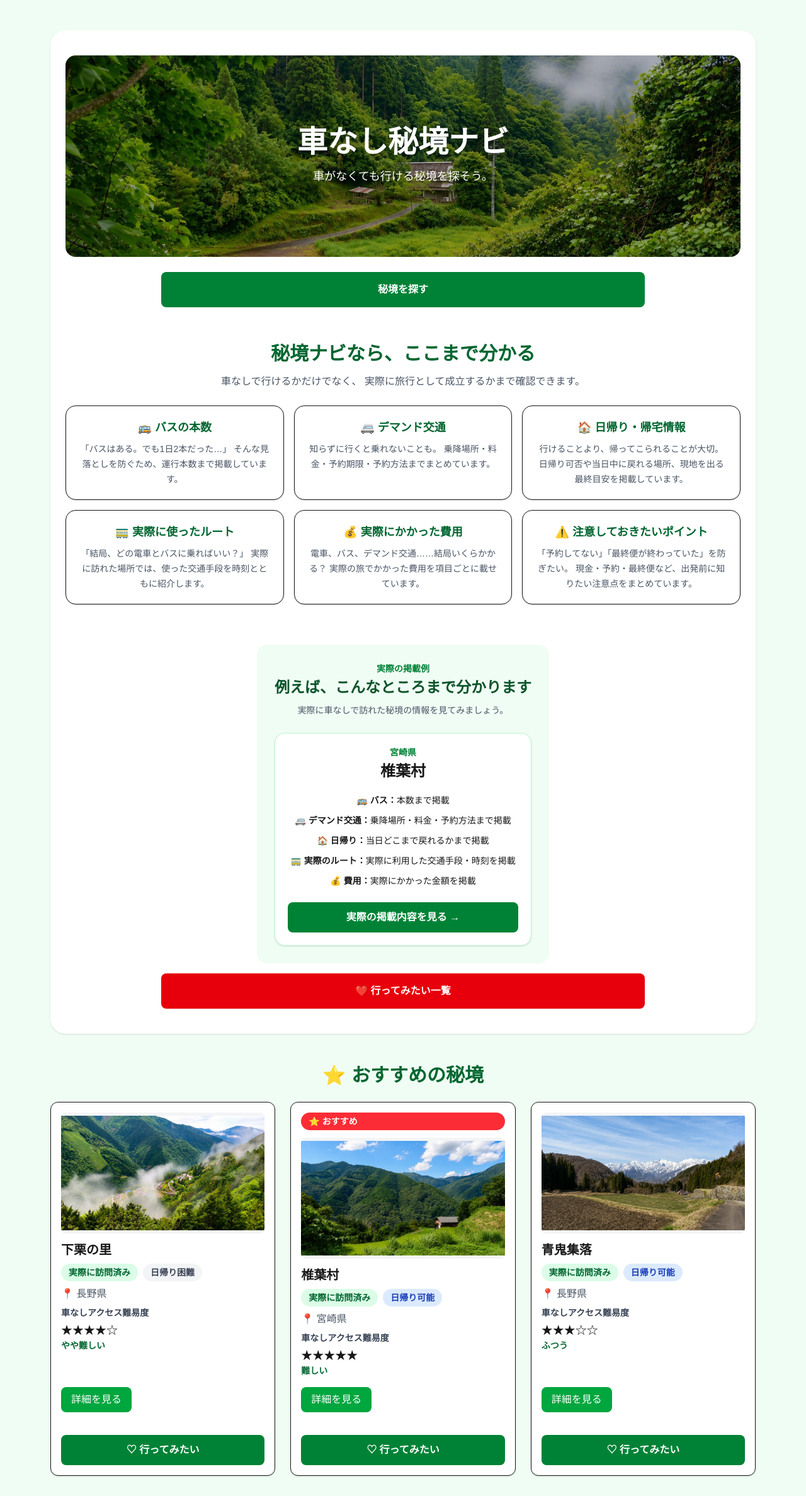
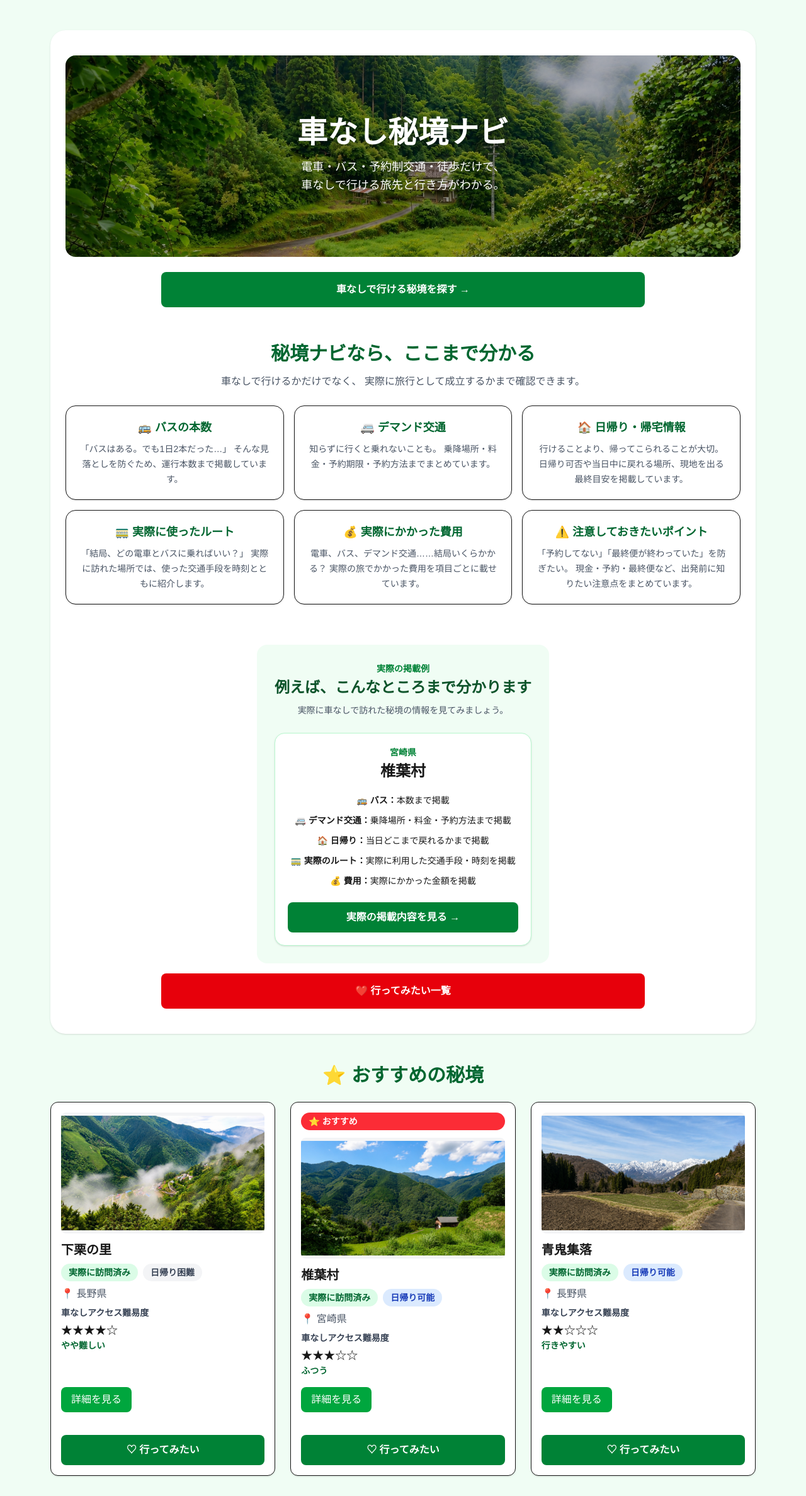
Before and after one commit to tabitto/hikyo-navi, a Next.js app: page / in a window 1280 px wide. Shown: the whole page at 63% size. Built offline with nearby package versions, Linux system fonts and the light colour scheme.

Commit message:
検索機能と交通情報表示を改善

```diff
--- a/app/components/Hero.tsx
+++ b/app/components/Hero.tsx
@@ -40,9 +40,11 @@ return (
             車なし秘境ナビ
           </h1>
 
-          <p className="mt-4 text-base font-medium text-white drop-shadow sm:text-lg">
-            車がなくても行ける秘境を探そう。
-          </p>
+          <p className="mt-4 text-base font-medium leading-relaxed text-white drop-shadow sm:text-lg">
+  電車・バス・予約制交通・徒歩だけで、
+  <br />
+  車なしで行ける旅先と行き方がわかる。
+</p>
         </div>
       </div>
     </div>
@@ -51,7 +53,7 @@ return (
       href="/search"
       className="mx-auto block w-full max-w-sm rounded-xl bg-green-700 px-8 py-4 text-center font-bold text-white transition hover:bg-green-800"
     >
-      秘境を探す
+      車なしで行ける秘境を探す →
     </Link>
   </div>
 );
--- a/app/page.tsx
+++ b/app/page.tsx
@@ -25,9 +25,11 @@ export default function Home() {
                   車なし秘境ナビ
                 </h1>
 
-                <p className="mt-4 text-base font-medium text-white drop-shadow sm:text-lg">
-                  車がなくても行ける秘境を探そう。
-                </p>
+                <p className="mt-4 text-base font-medium leading-relaxed text-white drop-shadow sm:text-lg">
+  電車・バス・予約制交通・徒歩だけで、
+  <br />
+  車なしで行ける旅先と行き方がわかる。
+</p>
               </div>
             </div>
           </div>
@@ -37,7 +39,7 @@ export default function Home() {
               href="/search"
               className="w-full max-w-3xl rounded-lg bg-green-700 px-8 py-4 text-center font-bold text-white transition hover:bg-green-800"
             >
-              秘境を探す
+              車なしで行ける秘境を探す →
             </Link>
 
             <section className="mt-10">
--- a/app/search/SearchPageContent.tsx
+++ b/app/search/SearchPageContent.tsx
@@ -59,10 +59,16 @@ if (sort) {
         </Link>
 
         <h1 className="mb-8 text-4xl font-bold text-green-800">
-          秘境を探す
+          車なしで行ける秘境を探す →
         </h1>
 
-        <div className="space-y-6 rounded-xl bg-white p-6 shadow">
+        <form
+  onSubmit={(event) => {
+    event.preventDefault();
+    handleSearch();
+  }}
+  className="space-y-6 rounded-xl bg-white p-6 shadow"
+>
           <div>
   <label className="mb-2 block font-bold">
     キーワード
@@ -72,6 +78,12 @@ if (sort) {
   type="text"
   value={keyword}
   onChange={(event) => setKeyword(event.target.value)}
+  onKeyDown={(event) => {
+    if (event.key === "Enter") {
+      event.preventDefault();
+      handleSearch();
+    }
+  }}
   placeholder="例：下栗、椎葉、長野"
   className="w-full rounded-lg border p-3"
 />
@@ -84,6 +96,12 @@ if (sort) {
             <select
   value={prefecture}
   onChange={(event) => setPrefecture(event.target.value)}
+  onKeyDown={(event) => {
+    if (event.key === "Enter") {
+      event.preventDefault();
+      handleSearch();
+    }
+  }}
   className="w-full rounded-lg border p-3"
 >
               <option value="">すべて</option>
@@ -92,6 +110,8 @@ if (sort) {
               <option value="徳島県">徳島県</option>
               <option value="宮崎県">宮崎県</option>
               <option value="兵庫県">兵庫県</option>
+              <option value="京都府">京都府</option>
+              <option value="熊本県">熊本県</option>
             </select>
           </div>
 
@@ -104,6 +124,12 @@ if (sort) {
   <select
   value={difficulty}
   onChange={(event) => setDifficulty(event.target.value)}
+  onKeyDown={(event) => {
+    if (event.key === "Enter") {
+      event.preventDefault();
+      handleSearch();
+    }
+  }}
   className="w-full rounded-lg border p-3"
 >
     <option value="">指定なし</option>
@@ -120,10 +146,15 @@ if (sort) {
   <select
   value={sort}
   onChange={(event) => setSort(event.target.value)}
+  onKeyDown={(event) => {
+    if (event.key === "Enter") {
+      event.preventDefault();
+      handleSearch();
+    }
+  }}
   className="w-full rounded-lg border p-2"
 >
   <option value="">おすすめ順</option>
-<option value="walking">徒歩距離が短い順</option>
 <option value="difficultyAsc">難易度が低い順</option>
 <option value="difficultyDesc">難易度が高い順</option>
 <option value="name">名前順</option>
@@ -131,11 +162,12 @@ if (sort) {
 </div>
 
   <button
-            onClick={handleSearch}
+  type="submit"
   className="w-full rounded-lg bg-green-700 px-6 py-3 font-bold text-white hover:bg-green-800"
 >
   検索する
 </button>
+
 <button
   type="button"
   onClick={handleReset}
@@ -143,7 +175,8 @@ if (sort) {
 >
   条件をリセット
 </button>
-        </div>
+
+</form>
 </div>
 </main>
 );
--- a/data/spots.ts
+++ b/data/spots.ts
@@ -9,10 +9,18 @@ export const spots = [
     train: "新宿から約8時間",
     difficulty: "★★★★☆",
     difficultyLevel: 4,
+    difficultyReasons: [
+  "公共交通の本数が少ない",
+  "予約制交通の利用が必要で、運行日が限定されている",
+  "徒歩の区間が10キロ以上ある",
+
+],
     routeEntrance: "飯田駅",
     visited: true,
-
-dayTrip: {
+    lastChecked: "2026年8月31日",
+    officialTransportUrl: "https://www.city.iida.lg.jp/soshiki/10/p0182.html",
+
+  dayTrip: {
   possible: false,
   returnToEntrance: false,
   lastDeparture: "",
@@ -156,10 +164,19 @@ costs: [
     walking: "1.8km",
     walkingDistance: 1.8,
     train: "宮崎空港から約4時間20分",
-    difficulty: "★★★★★",
-　　difficultyLevel: 5,
+    difficulty: "★★★☆☆",
+　　difficultyLevel: 3,
+　　difficultyReasons: [
+  "公共交通の本数が少ない",
+  "予約制交通の利用が必要",
+
+],
    routeEntrance: "日向市駅",
    visited: true,
+   lastChecked: "2026年8月31日",
+officialTransportUrl: "https://www.vill.shiiba.miyazaki.jp/promote/bus.php",
+
+
     image: "/images/shiiba.JPG",
     access: "日向市駅 → 路線バス → 椎葉村",
     memo: "バスの本数が1日2本と少ないため、事前に時刻表を確認しておくと安心です。",
@@ -300,10 +317,19 @@ stayTime: "1泊",
   walking: "2km",
   walkingDistance: 2,
   train: "新宿から約6時間",
-  difficulty: "★★★☆☆",
-  difficultyLevel: 3,
+  difficulty: "★★☆☆☆",
+  difficultyLevel: 2,
+  difficultyReasons: [
+  "目的地まで公共交通で行ける",
+  "予約制交通の利用が必要",
+  "徒歩の区間がほぼない",
+
+],
   routeEntrance: "信濃森上駅",
   visited: true,
+lastChecked: "2026年8月31日",
+officialTransportUrl: "https://www.vill.hakuba.lg.jp/gyosei/gyoseijoho/mizikanachiikikotsu/hakubademanndo/index.html",
+
   image: "/images/aoni.JPG",
   access: "信濃森上駅 → デマンド交通 → 青鬼集落",
   memo: "デマンド交通は事前予約が必要です。アプリから予約することができます。",
@@ -446,8 +472,16 @@ warnings: [
   train: "岡山駅から約3時間15分（乗り換え、宿泊時間を除く）",
   difficulty: "★★☆☆☆",
   difficultyLevel: 2,
+  difficultyReasons: [
+  "公共交通で目的地まで行ける",
+  "2つのバスの乗り継ぎで1時間のロスタイムがある",
+],
   routeEntrance: "大歩危駅",
   visited: true,
+lastChecked: "2026年8月31日",
+officialTransportUrl: "https://www.miyoshi.i-tokushima.jp/kurashi/kotsu/shiei-bus/",
+
+
   dayTrip: {
   possible: true,
   returnToEntrance: true,
@@ -596,8 +630,18 @@ costs: [
   train: "東京から約6時間",
   difficulty: "★☆☆☆☆",
   difficultyLevel: 1,
+  difficultyReasons: [
+  "公共交通の本数が少ない",
+  "予約制交通の利用が必要",
+  "徒歩の区間がない",
+  "予約制交通とバスがきちんと接続されている",
+
+],
   routeEntrance: "津南駅",
   visited: true,
+  lastChecked: "2026年8月31日",
+officialTransportUrl: "https://www.town.tsunan.niigata.jp/soshiki/somu/koukyoukoutsuu.html",
+
 
   image: "/images/akiyama.JPG",
 
@@ -765,10 +809,17 @@ costs: [
   walking: "0km",
   walkingDistance: 0,
   train: "高知から約1時間30分",
-  difficulty: "★★★☆☆",
-  difficultyLevel: 3,
+  difficulty: "★★☆☆☆",
+  difficultyLevel: 2,
+  difficultyReasons: [
+  "目的地まで公共交通のみで行ける",
+  "予約制交通の利用が必要",
+  "山奥のため虫が多い",
+],
   routeEntrance: "中村駅",
   visited: true,
+  lastChecked: "2026年8月31日",
+officialTransportUrl: "https://www.city.shimanto.lg.jp/soshiki/3/1348.html",
 
 
   image: "/images/kitsune.JPG",
@@ -887,6 +938,9 @@ costs: [
   name: "雲上の民宿 家曽敷",
   prefecture: "徳島県",
   visited: false,
+  lastChecked: "2026年8月31日",
+officialTransportUrl: "https://www.town.tokushima-tsurugi.lg.jp/docs/3550.html",
+
 
   walking: "3.6km",
   walkingDistance: 3.6,
@@ -895,6 +949,10 @@ costs: [
 
   difficulty: "★★★★☆",
   difficultyLevel: 4,
+  difficultyReasons: [
+  "公共交通の本数が少ない",
+  "行き帰り必ず徒歩の区間がある",
+],
 
   routeEntrance: "八面橋バス停（徳島県美馬郡つるぎ町一宇久藪）",
 
@@ -1000,14 +1058,20 @@ returnRoute: [
   name: "せせらぎ荘",
   prefecture: "兵庫県",
   visited: false,
+  lastChecked: "2026年8月31日",
+officialTransportUrl: "https://www.city.asago.hyogo.jp/site/demandkotsu/",
 
   walking: "750m",
   walkingDistance: 0.75,
 
   train: "姫路駅からJR播但線で生野駅へ",
 
-  difficulty: "★★★★☆",
-  difficultyLevel: 4,
+  difficulty: "★★★☆☆",
+  difficultyLevel: 3,
+  difficultyReasons: [
+  "予約制交通の利用が必要だが1時間に1本の割合である",
+  "1キロ以下の徒歩区間がある",
+],
 
   routeEntrance:
     "黒川簾野公民館（あさGO乗降場所 No.54）",
@@ -1150,6 +1214,8 @@ returnRoute: [
   name: "椿山集落",
   prefecture: "高知県",
   visited: false,
+  lastChecked: "2026年8月31日",
+officialTransportUrl: "https://www.town.niyodogawa.lg.jp/download/?fid=22172&id=3201&t=LD",
 
   walking: "6km",
   walkingDistance: 6,
@@ -1158,6 +1224,12 @@ returnRoute: [
 
   difficulty: "★★★★★",
   difficultyLevel: 5,
+  difficultyReasons: [
+  "公共交通の本数が少ない",
+  "予約制交通の利用が必要",
+  "予約制交通の運行曜日が金曜日だけ",
+  "公共交通のみでの日帰りが困難",
+],
 
   routeEntrance:
   "大崎バス停 高知県吾川郡仁淀川町大崎",
@@ -1393,12 +1465,19 @@ returnRoute: [
   name: "暮らす宿 HANARE",
   prefecture: "奈良県",
   visited: false,
+  lastChecked: "2026年8月31日",
+officialTransportUrl: "https://www.vill.kawakami.nara.jp/life/docs/2017012700017/file_contents/heizitsu.pdf",
 
   walking: "2.3km",
   walkingDistance: 2.3,
 
   difficulty: "★★★☆☆",
   difficultyLevel: 3,
+difficultyReasons: [
+  "公共交通の本数が少ない",
+  "徒歩の区間がある",
+  "予約制に交通の利用はない",
+],
 
   routeEntrance: "白川渡バス停",
 
@@ -1605,12 +1684,20 @@ returnRoute: [
   name: "農家民泊 温古里（ほっこり）",
   prefecture: "京都府",
   visited: false,
+  lastChecked: "2026年8月31日",
+officialTransportUrl: "https://www.city.kyotango.lg.jp/material/files/group/4/guidebooksingle0711.pdf",
 
   walking: "900m",
   walkingDistance: 0.9,
 
   difficulty: "★★★★☆",
   difficultyLevel: 4,
+  difficultyReasons: [
+  "公共交通の本数が少ない",
+  "予約制交通の利用が必要",
+  "バス同士の乗り継ぎで1時間の待ちがある",
+  "1キロ以下の徒歩区間あり",
+],
 
   routeEntrance: "弥栄病院前",
 
@@ -1857,12 +1944,18 @@ returnCourse: [
   name: "民宿 平家荘",
   prefecture: "熊本県",
   visited: false,
+  lastChecked: "2026年8月31日",
+officialTransportUrl: "https://goka.sakura.ne.jp/gokashin/",
 
   walking: "基本ルートは徒歩移動ほぼなし",
   walkingDistance: 0,
 
   difficulty: "★★★★★",
   difficultyLevel: 5,
+  difficultyReasons: [
+  "予約制交通の利用が必要",
+  "予約制交通は地元民優先のため乗れない場合がある",
+],
 
   routeEntrance: "砥用中央バス停",
 
```
Also changed, not shown: app/detail/[id]/page.tsx (+43 -1 lines). Lines whose indentation alone changed are shown as unchanged.
